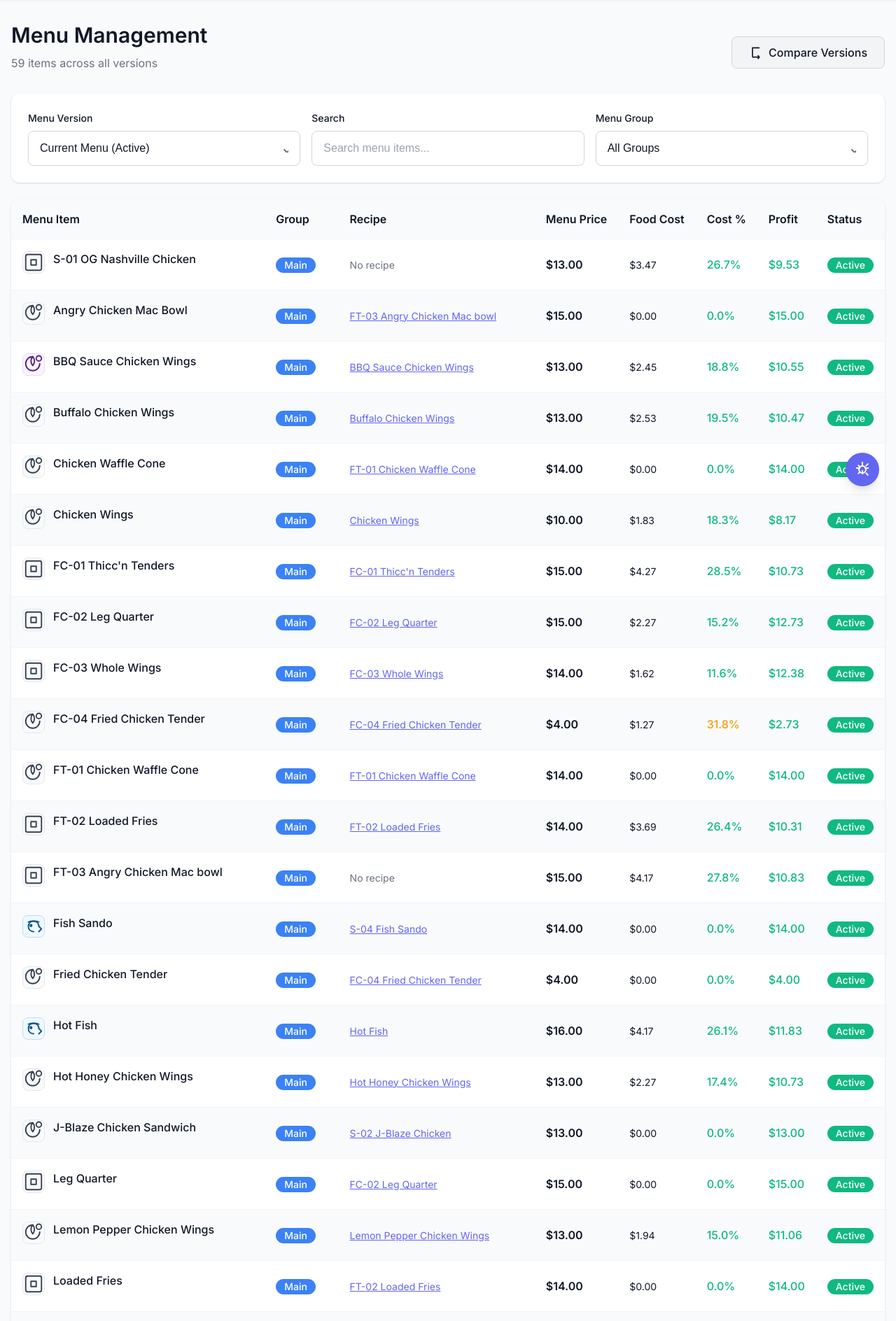
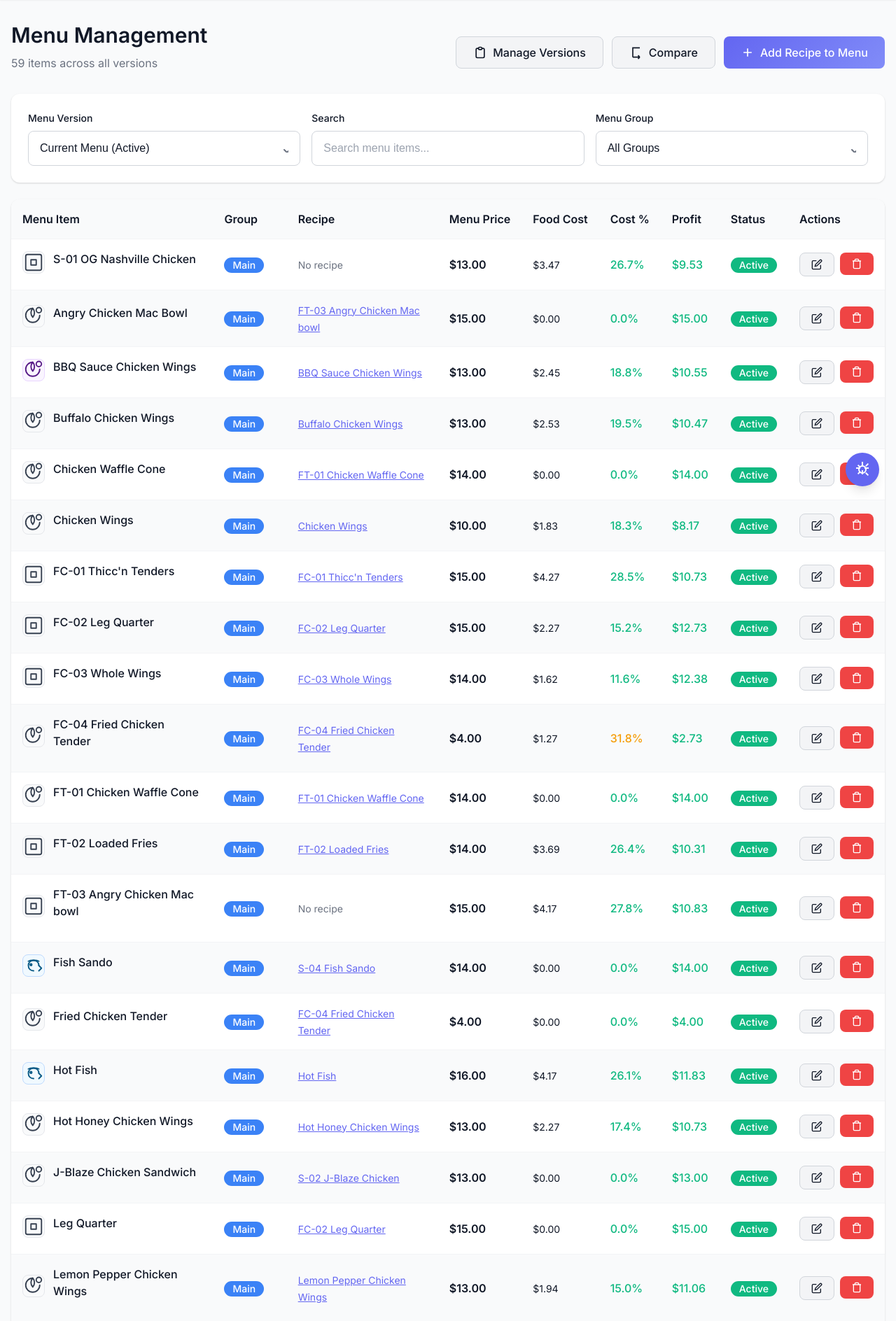
Before and after one commit to ultraheavy/lea-james-recipe-calculator, a Flask app: page /menu in a window 1280 px wide. Shown: the part 81-1969 px from the top of the page at 70% size. Run offline with Flask 3, Linux system fonts and the light colour scheme; data comes from the database, SQL or seed files in the repository.

Commit message:
Implement comprehensive menu management system
- Added Master List menu containing all recipes
- Created menu version management (add/edit/delete)
- Added ability to add recipes to multiple menus
- Implemented edit/delete functionality for menu items
- Added 'Manage Versions' and 'Add Recipe to Menu' buttons
- Created templates for menu version management
- Added suggested pricing based on 28% food cost
- Shows profit margin calculations when adding items

Menu structure:
- Master List (id=0): Complete catalog of all recipes
- Current Menu: Active service menu
- Custom menus: User can create unlimited named menus

This makes menu management much more flexible and intuitive.

```diff
--- a/app.py
+++ b/app.py
@@ -857,6 +857,275 @@ def menu_compare():
                              v1_id=v1_id,
                              v2_id=v2_id)
 
+@app.route('/menu/versions')
+def menu_versions_page():
+    """Manage menu versions"""
+    with get_db() as conn:
+        versions = conn.execute('''
+            SELECT mv.*,
+                   COUNT(mi.id) as item_count,
+                   SUM(mi.menu_price) as total_revenue
+            FROM menu_versions mv
+            LEFT JOIN menu_items mi ON mv.id = mi.version_id
+            GROUP BY mv.id
+            ORDER BY mv.id
+        ''').fetchall()
+
+    theme = get_theme()
+    return render_template(f'menu_versions_{theme}.html', versions=versions)
+
+@app.route('/menu/versions/add', methods=['GET', 'POST'])
+def add_menu_version():
+    """Create a new menu version"""
+    if request.method == 'POST':
+        with get_db() as conn:
+            cursor = conn.cursor()
+
+            version_name = request.form['version_name']
+            description = request.form.get('description', '')
+            is_active = request.form.get('is_active') == 'on'
+            effective_date = request.form.get('effective_date', '')
+            notes = request.form.get('notes', '')
+
+            # If setting as active, deactivate all others
+            if is_active:
+                cursor.execute('UPDATE menu_versions SET is_active = 0')
+
+            cursor.execute('''
+                INSERT INTO menu_versions
+                (version_name, description, is_active, effective_date, notes)
+                VALUES (?, ?, ?, ?, ?)
+            ''', (version_name, description, is_active, effective_date, notes))
+
+            conn.commit()
+
+        return redirect(url_for('menu_versions_page'))
+
+    theme = get_theme()
+    return render_template(f'add_menu_version_{theme}.html')
+
+@app.route('/menu/versions/edit/<int:version_id>', methods=['GET', 'POST'])
+def edit_menu_version(version_id):
+    """Edit a menu version"""
+    if request.method == 'POST':
+        with get_db() as conn:
+            cursor = conn.cursor()
+
+            version_name = request.form['version_name']
+            description = request.form.get('description', '')
+            is_active = request.form.get('is_active') == 'on'
+            effective_date = request.form.get('effective_date', '')
+            notes = request.form.get('notes', '')
+
+            # If setting as active, deactivate all others
+            if is_active:
+                cursor.execute('UPDATE menu_versions SET is_active = 0')
+
+            cursor.execute('''
+                UPDATE menu_versions
+                SET version_name = ?, description = ?, is_active = ?,
+                    effective_date = ?, notes = ?
+                WHERE id = ?
+            ''', (version_name, description, is_active, effective_date, notes, version_id))
+
+            conn.commit()
+
+        return redirect(url_for('menu_versions_page'))
+
+    with get_db() as conn:
+        version = conn.execute('SELECT * FROM menu_versions WHERE id = ?', (version_id,)).fetchone()
+
+    theme = get_theme()
+    return render_template(f'edit_menu_version_{theme}.html', version=version)
+
+@app.route('/menu/versions/delete/<int:version_id>', methods=['POST'])
+def delete_menu_version(version_id):
+    """Delete a menu version and all its items"""
+    with get_db() as conn:
+        cursor = conn.cursor()
+
+        # Don't delete if it's the only version or master list
+        if version_id == 0:
+            return jsonify({'error': 'Cannot delete the Master List'}), 400
+
+        version_count = cursor.execute('SELECT COUNT(*) FROM menu_versions').fetchone()[0]
+        if version_count <= 2:  # Master + 1 other
+            return jsonify({'error': 'Cannot delete the last menu version'}), 400
+
+        # Delete all menu items for this version
+        cursor.execute('DELETE FROM menu_items WHERE version_id = ?', (version_id,))
+
+        # Delete the version
+        cursor.execute('DELETE FROM menu_versions WHERE id = ?', (version_id,))
+
+        conn.commit()
+
+    return redirect(url_for('menu_versions_page'))
+
+@app.route('/menu/items/add', methods=['GET', 'POST'])
+def add_menu_item():
+    """Add a recipe to menu(s)"""
+    if request.method == 'POST':
+        with get_db() as conn:
+            cursor = conn.cursor()
+
+            recipe_id = request.form['recipe_id']
+            menu_price = float(request.form['menu_price'])
+            menu_group = request.form['menu_group']
+            item_description = request.form.get('item_description', '')
+            serving_size = request.form.get('serving_size', '')
+
+            # Get recipe details
+            recipe = cursor.execute('''
+                SELECT recipe_name, food_cost
+                FROM recipes WHERE id = ?
+            ''', (recipe_id,)).fetchone()
+
+            # Calculate food cost percentage
+            food_cost = recipe['food_cost'] or 0
+            food_cost_percent = (food_cost / menu_price * 100) if menu_price > 0 else 0
+            gross_profit = menu_price - food_cost
+
+            # Get selected menu versions
+            version_ids = request.form.getlist('version_ids')
+
+            # Add to each selected menu version
+            for version_id in version_ids:
+                # Check if already exists
+                exists = cursor.execute('''
+                    SELECT id FROM menu_items
+                    WHERE recipe_id = ? AND version_id = ?
+                ''', (recipe_id, version_id)).fetchone()
+
+                if not exists:
+                    cursor.execute('''
+                        INSERT INTO menu_items
+                        (item_name, menu_group, item_description, recipe_id,
+                         menu_price, food_cost, food_cost_percent, gross_profit,
+                         serving_size, version_id)
+                        VALUES (?, ?, ?, ?, ?, ?, ?, ?, ?, ?)
+                    ''', (recipe['recipe_name'], menu_group, item_description,
+                          recipe_id, menu_price, food_cost, food_cost_percent,
+                          gross_profit, serving_size, version_id))
+
+            conn.commit()
+
+        return redirect(url_for('menu'))
+
+    # GET request - show form
+    with get_db() as conn:
+        # Get all recipes
+        recipes = conn.execute('''
+            SELECT r.*
+            FROM recipes r
+            ORDER BY r.recipe_name
+        ''').fetchall()
+
+        menu_versions = conn.execute('''
+            SELECT * FROM menu_versions ORDER BY id
+        ''').fetchall()
+
+    theme = get_theme()
+    return render_template(f'add_menu_item_{theme}.html',
+                         recipes=recipes,
+                         menu_versions=menu_versions)
+
+@app.route('/menu/items/edit/<int:item_id>', methods=['GET', 'POST'])
+def edit_menu_item(item_id):
+    """Edit a menu item"""
+    if request.method == 'POST':
+        with get_db() as conn:
+            cursor = conn.cursor()
+
+            menu_price = float(request.form['menu_price'])
+            menu_group = request.form['menu_group']
+            item_description = request.form.get('item_description', '')
+            serving_size = request.form.get('serving_size', '')
+            status = request.form.get('status', 'Active')
+
+            # Get current food cost
+            item = cursor.execute('''
+                SELECT food_cost FROM menu_items WHERE id = ?
+            ''', (item_id,)).fetchone()
+
+            food_cost = item['food_cost'] or 0
+            food_cost_percent = (food_cost / menu_price * 100) if menu_price > 0 else 0
+            gross_profit = menu_price - food_cost
+
+            cursor.execute('''
+                UPDATE menu_items
+                SET menu_price = ?, menu_group = ?, item_description = ?,
+                    serving_size = ?, status = ?, food_cost_percent = ?,
+                    gross_profit = ?, updated_date = CURRENT_TIMESTAMP
+                WHERE id = ?
+            ''', (menu_price, menu_group, item_description, serving_size,
+                  status, food_cost_percent, gross_profit, item_id))
+
+            conn.commit()
+
+        return redirect(url_for('menu'))
+
+    # GET request
+    with get_db() as conn:
+        item = conn.execute('''
+            SELECT mi.*, r.recipe_name, r.food_cost, mv.version_name
+            FROM menu_items mi
+            JOIN recipes r ON mi.recipe_id = r.id
+            JOIN menu_versions mv ON mi.version_id = mv.id
+            WHERE mi.id = ?
+        ''', (item_id,)).fetchone()
+
+    theme = get_theme()
+    return render_template(f'edit_menu_item_{theme}.html', item=item)
+
+@app.route('/menu/items/delete/<int:item_id>', methods=['POST'])
+def delete_menu_item(item_id):
+    """Remove item from menu"""
+    with get_db() as conn:
+        conn.execute('DELETE FROM menu_items WHERE id = ?', (item_id,))
+        conn.commit()
+
+    return redirect(url_for('menu'))
+
+@app.route('/menu/items/copy/<int:item_id>', methods=['POST'])
+def copy_menu_item(item_id):
+    """Copy a menu item to other menu versions"""
+    version_ids = request.form.getlist('version_ids')
+
+    with get_db() as conn:
+        cursor = conn.cursor()
+
+        # Get the item to copy
+        item = cursor.execute('''
+            SELECT * FROM menu_items WHERE id = ?
+        ''', (item_id,)).fetchone()
+
+        if item:
+            # Copy to each selected version
+            for version_id in version_ids:
+                # Check if already exists
+                exists = cursor.execute('''
+                    SELECT id FROM menu_items
+                    WHERE recipe_id = ? AND version_id = ?
+                ''', (item['recipe_id'], version_id)).fetchone()
+
+                if not exists:
+                    cursor.execute('''
+                        INSERT INTO menu_items
+                        (item_name, menu_group, item_description, recipe_id,
+                         menu_price, food_cost, food_cost_percent, gross_profit,
+                         status, serving_size, version_id)
+                        VALUES (?, ?, ?, ?, ?, ?, ?, ?, ?, ?, ?)
+                    ''', (item['item_name'], item['menu_group'],
+                          item['item_description'], item['recipe_id'],
+                          item['menu_price'], item['food_cost'],
+                          item['food_cost_percent'], item['gross_profit'],
+                          item['status'], item['serving_size'], version_id))
+
+            conn.commit()
+
+    return redirect(url_for('menu'))
+
 @app.route('/pricing-analysis')
 def pricing_analysis():
     """Pricing analysis and recommendations page"""
--- a/templates/menu_modern.html
+++ b/templates/menu_modern.html
@@ -12,11 +12,23 @@
                 <p class="text-secondary">{{ menu_items|length }} items across all versions</p>
             </div>
             <div class="flex gap-3">
+                <a href="/menu/versions" class="btn btn-secondary">
+                    <svg width="20" height="20" viewBox="0 0 24 24" fill="none" stroke="currentColor" stroke-width="2">
+                        <path d="M9 5H7a2 2 0 00-2 2v12a2 2 0 002 2h10a2 2 0 002-2V7a2 2 0 00-2-2h-2M9 5a2 2 0 002 2h2a2 2 0 002-2M9 5a2 2 0 012-2h2a2 2 0 012 2"/>
+                    </svg>
+                    Manage Versions
+                </a>
                 <a href="/menu/compare" class="btn btn-secondary">
                     <svg width="20" height="20" viewBox="0 0 24 24" fill="none" stroke="currentColor" stroke-width="2">
                         <path d="M18 4H6v16m12 0H6m12 0l-3-3m3 3l-3 3"/>
                     </svg>
-                    Compare Versions
+                    Compare
+                </a>
+                <a href="/menu/items/add" class="btn btn-primary">
+                    <svg width="20" height="20" viewBox="0 0 24 24" fill="none" stroke="currentColor" stroke-width="2">
+                        <path d="M12 5v14m-7-7h14"/>
+                    </svg>
+                    Add Recipe to Menu
                 </a>
             </div>
         </div>
@@ -75,6 +87,7 @@
                     <th>Cost %</th>
                     <th>Profit</th>
                     <th>Status</th>
+                    <th>Actions</th>
                 </tr>
             </thead>
             <tbody>
@@ -134,6 +147,29 @@
                         <span class="badge {% if item.status == 'Active' %}badge-success{% else %}badge-warning{% endif %}">
                             {{ item.status or 'Active' }}
                         </span>
+                    </td>
+                    <td>
+                        <div class="flex gap-2">
+                            <a href="/menu/items/edit/{{ item.id }}"
+                               class="btn btn-sm btn-secondary"
+                               title="Edit">
+                                <svg width="16" height="16" viewBox="0 0 24 24" fill="none" stroke="currentColor" stroke-width="2">
+                                    <path d="M11 4H4a2 2 0 00-2 2v14a2 2 0 002 2h14a2 2 0 002-2v-7"/>
+                                    <path d="M18.5 2.5a2.121 2.121 0 013 3L12 15l-4 1 1-4 9.5-9.5z"/>
+                                </svg>
+                            </a>
+                            <form method="POST" action="/menu/items/delete/{{ item.id }}"
+                                  class="inline"
+                                  onsubmit="return confirm('Remove {{ item.item_name }} from this menu?');">
+                                <button type="submit"
+                                        class="btn btn-sm btn-danger"
+                                        title="Remove">
+                                    <svg width="16" height="16" viewBox="0 0 24 24" fill="none" stroke="currentColor" stroke-width="2">
+                                        <path d="M3 6h18m-2 0v14a2 2 0 01-2 2H7a2 2 0 01-2-2V6m3 0V4a2 2 0 012-2h4a2 2 0 012 2v2"/>
+                                    </svg>
+                                </button>
+                            </form>
+                        </div>
                     </td>
                 </tr>
                 {% endfor %}
```
Also changed, not shown: templates/add_menu_item_modern.html (added, +243 -0 lines), templates/add_menu_version_modern.html (added, +86 -0 lines), templates/menu_versions_modern.html (added, +103 -0 lines).
